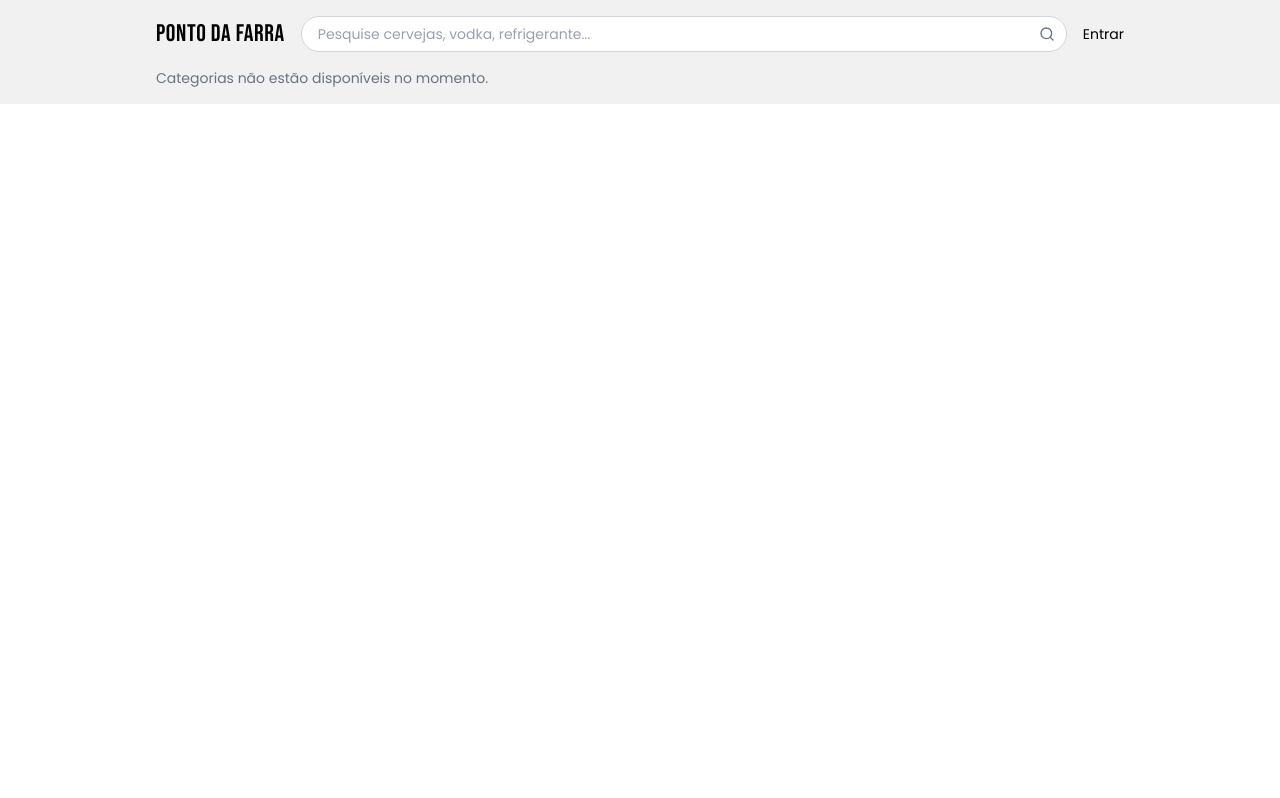
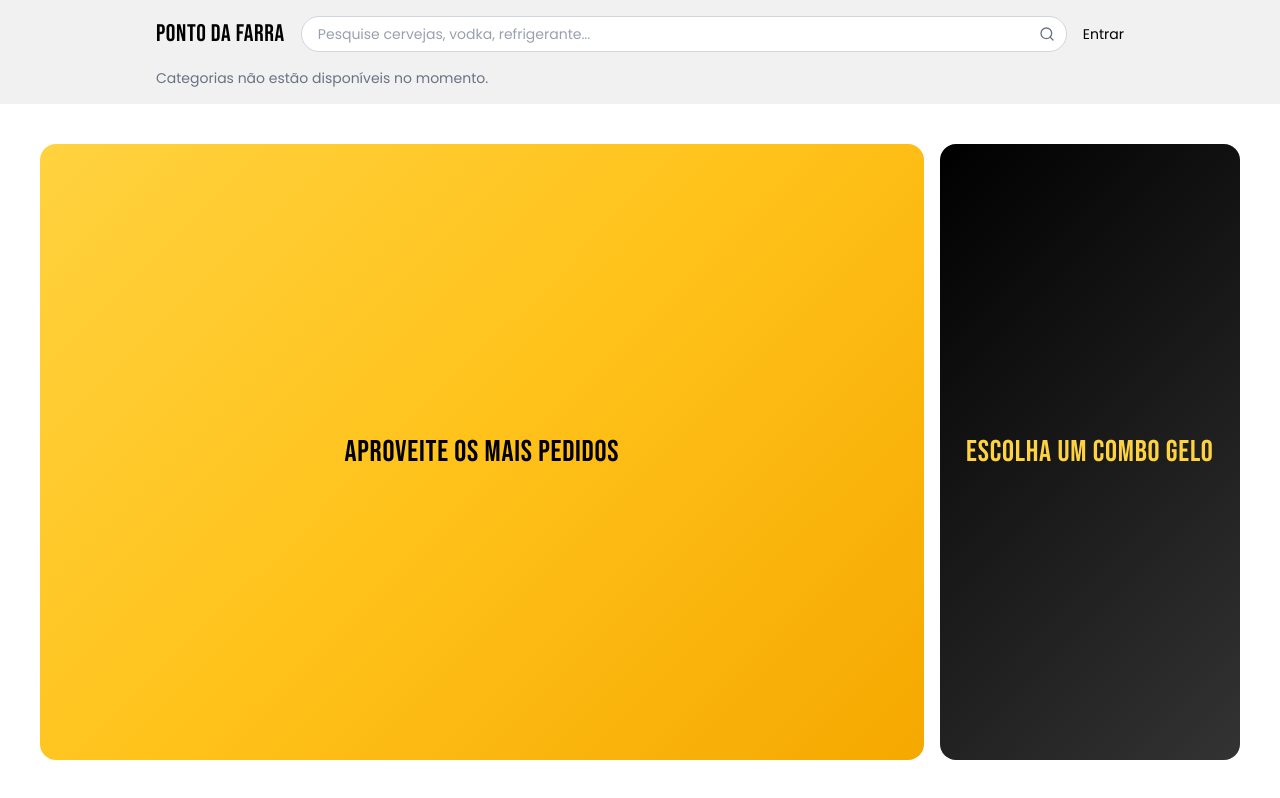
Before and after one commit to jean-D-alves/pontoDaFarra_frontend, a Next.js app: page / in a window 1280 px wide. Built offline with nearby package versions, Linux system fonts and the light colour scheme; no server answers.

Commit message:
new component: banner

```diff
--- a/app/globals.css
+++ b/app/globals.css
@@ -20,6 +20,7 @@
 
   /* Base */
   --color-ink: #000000;
+  --color-ink-soft: #333333;
 
   /* Superfícies */
   --color-surface: #f4f4f4; /* fundo da foto do produto, bloco do WhatsApp */
@@ -65,6 +66,13 @@
     var(--color-brand-deep)
   );
 }
+@utility bg-black-gradient {
+  background-image: linear-gradient(
+    135deg,
+    var(--color-ink),
+    var(--color-ink-soft)
+  );
+}
 
 @utility loading {
   width: 40px;
--- a/app/page.tsx
+++ b/app/page.tsx
@@ -1,4 +1,9 @@
+import BannersSkeleton from "@/src/components/Banners/BannersSkeleton";
 
 export default function Page() {
-  return <div></div>;
+  return (
+    <div className="flex flex-1 m-10">
+      <BannersSkeleton />
+    </div>
+  );
 }
--- /dev/null
+++ b/src/components/Banners/Banner.tsx
@@ -0,0 +1,36 @@
+// src/components/Banner.tsx
+type BannerProps = {
+  children: React.ReactNode;
+  onClick?: () => void;
+  type?: "first" | "second";
+};
+
+const variants = {
+  first: "w-full bg-brand-gradient text-ink py-10",
+  second: "w-full md:w-1/3 bg-black-gradient text-brand py-8",
+} as const;
+
+export default function Banner({
+  children,
+  onClick,
+  type = "first",
+}: BannerProps) {
+  const className = `${variants[type]} flex items-center justify-center rounded-2xl px-4`;
+  const title = (
+    <h2 className="font-display text-3xl tracking-wide">{children}</h2>
+  );
+
+  if (onClick) {
+    return (
+      <button
+        type="button"
+        onClick={onClick}
+        className={`${className} cursor-pointer hover:opacity-90 focus-visible:outline-2 focus-visible:outline-offset-2 focus-visible:outline-ink`}
+      >
+        {title}
+      </button>
+    );
+  }
+
+  return <div className={className}>{title}</div>;
+}
--- /dev/null
+++ b/src/components/Banners/BannersSkeleton.tsx
@@ -0,0 +1,20 @@
+"use client";
+import { useRouter } from "next/navigation";
+import Banner from "./Banner";
+
+export default function BannersSkeleton() {
+  const router = useRouter();
+  return (
+    <div className="flex flex-1 flex-col gap-4 md:flex-row">
+      <Banner
+        type="first"
+        onClick={() => {
+          router.push("/#");
+        }}
+      >
+        Aproveite os mais pedidos
+      </Banner>
+      <Banner type="second">Escolha um combo gelo</Banner>
+    </div>
+  );
+}
```
